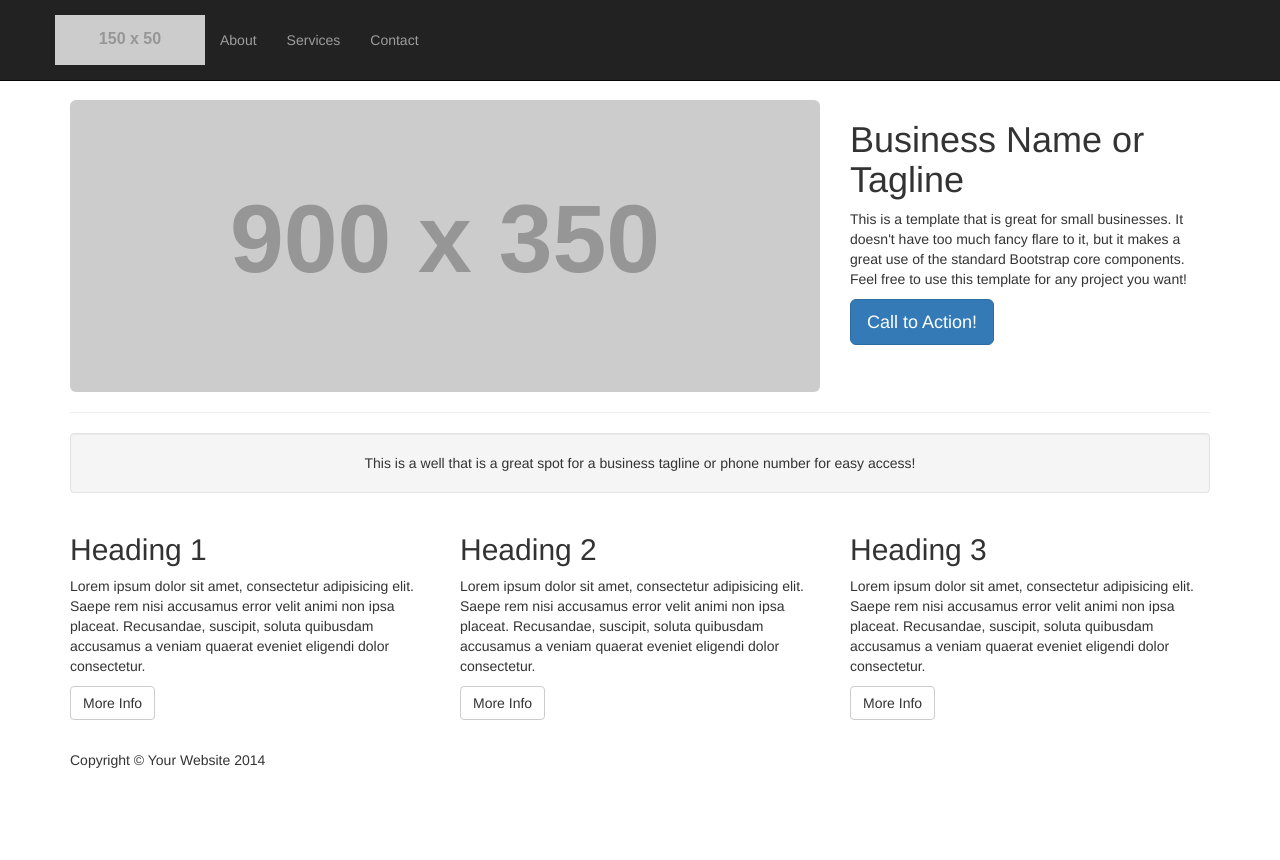
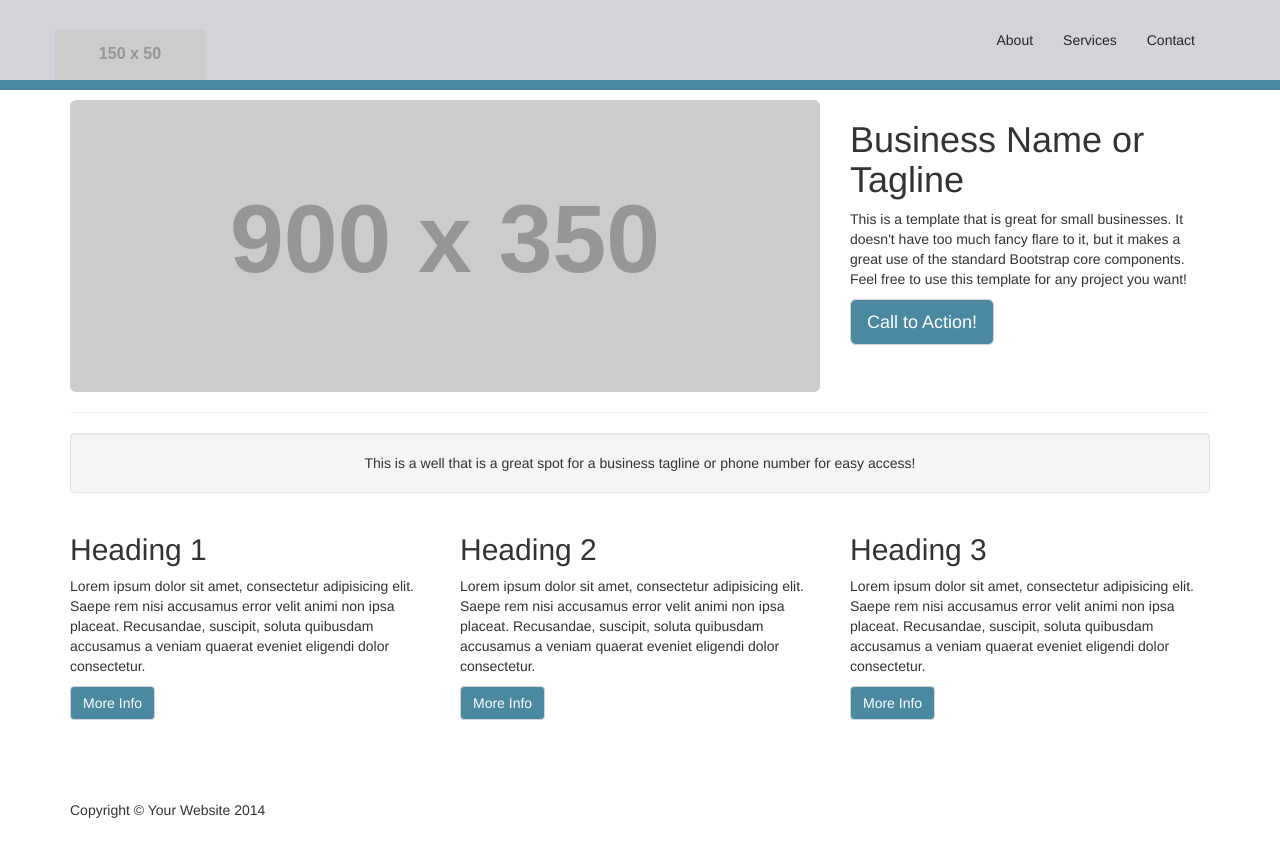
Before and after one commit to johnsonj561/KB-Software-Solutions, a PHP site: page / in a window 1280 px wide. Before the commit the page ends 768 px from the top, so only its background shows below. Run offline with PHP 8.4, Linux system fonts and the light colour scheme; grey boxes labelled with a size stand in for pictures from a placeholder-image service; some libraries are stand-ins or nearby versions.

Commit message:
Style Updates

```diff
--- a/css/small-business.css
+++ b/css/small-business.css
@@ -8,16 +8,49 @@ body {
   padding-top: 70px; /* Required padding for .navbar-fixed-top. Change if height of navigation changes. */
 }
 
+.navbar-inverse {
+  background-color: #D3D4D9;
+  border-color: #D3D4D9;
+  border-bottom: 10px solid #4B88A2;
+}
+
 .navbar-fixed-top .nav {
   padding: 15px 0;
+  float: right;
+  color: #252627;
+}
+
+.navbar-brand{
+  margin-top:15px;
+  font-size: 1.7em;
 }
 
 .navbar-fixed-top .navbar-brand {
   padding: 0 15px;
+  color: #252627;
+}
+
+.navbar-inverse .navbar-nav>li>a {
+  color: #252627;
+}
+
+.btn-primary, .btn-default{
+  color: #fff;
+  background-color: #4B88A2;
+  border-color: #D3D4D9;
+}
+
+.navbar-toggle{
+    background-color: #4B88A2;
+}
+
+.call-now{
+  font-size: 1.8em;
 }
 
 footer {
   padding: 30px 0;
+  margin-top:50px;
 }
 
 @media(min-width:768px) {
@@ -28,4 +61,11 @@ footer {
   .navbar-fixed-top .navbar-brand {
     padding: 15px 0;
   }
+
+  .navbar>.container .navbar-brand, .navbar>.container-fluid .navbar- brand {
+    margin-top: 15px;
+    font-size: 2em;
   }
+
+
+}
```
Lines whose indentation alone changed are shown as unchanged.
